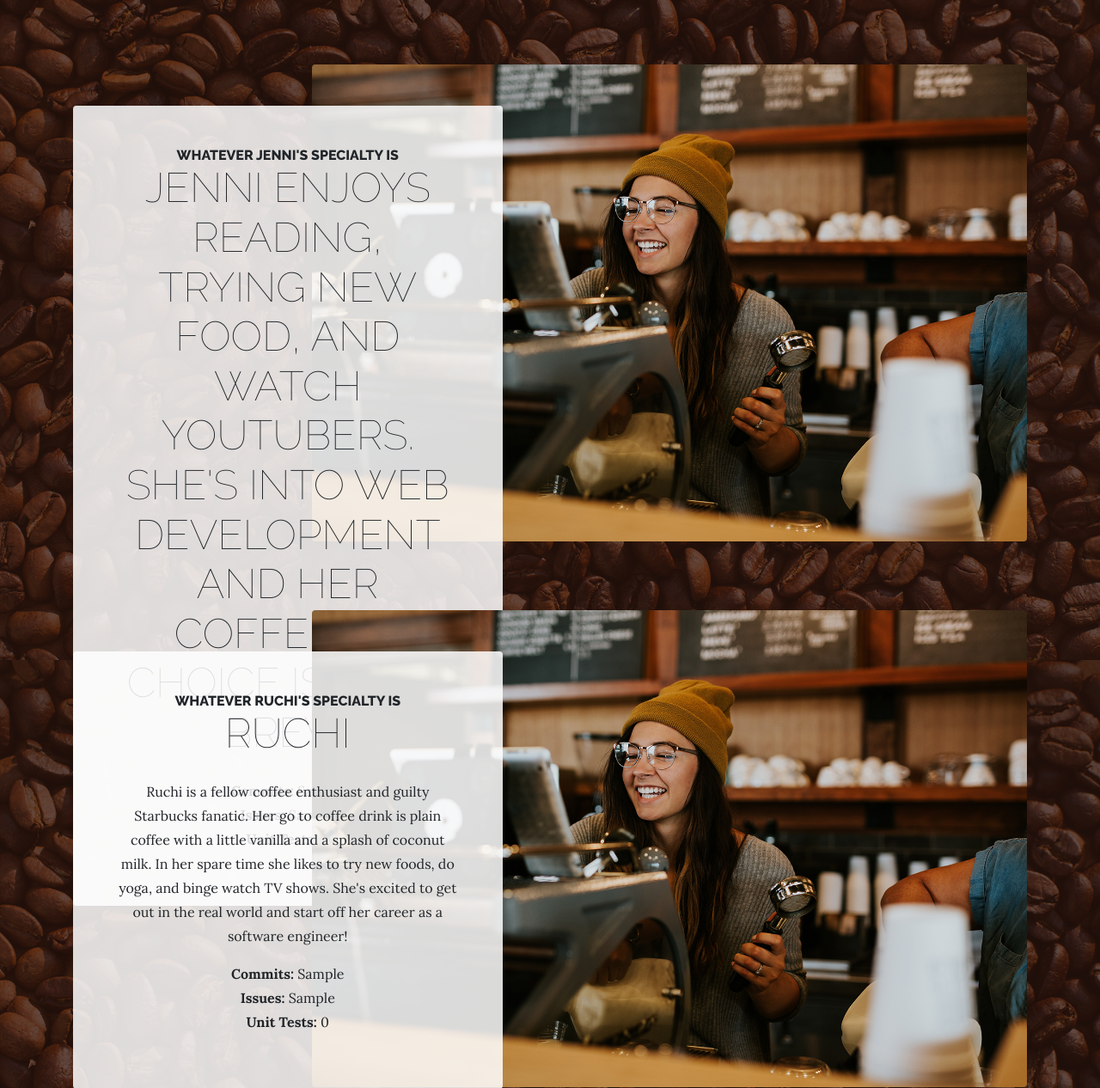
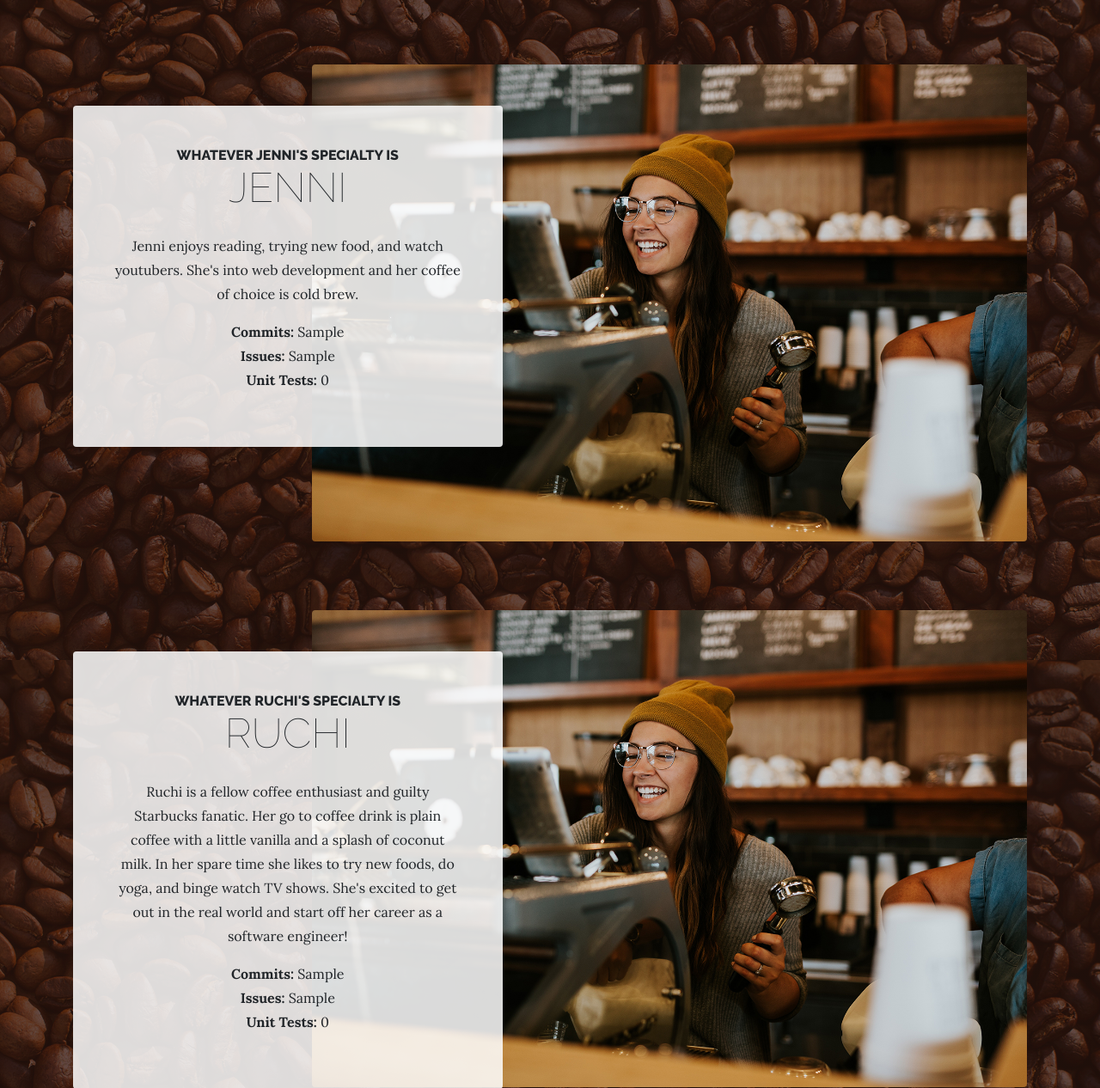
Before and after one commit to sonambenakatti/idb, a Flask app: template templates/about.html in a window 1280 px wide. Shown: the part 2160-3426 px from the top of the page at 86% size. Run offline with Flask 2, Linux system fonts and the light colour scheme; the template is opened without the code that fills it: most values are stand-ins (such as "Sample title", 1, 10 or a date in 2020); some libraries are stand-ins or nearby versions.

Commit message:
update Jenni's about section

```diff
--- a/app.py
+++ b/app.py
@@ -12,7 +12,7 @@ import sys
 import urllib
 
 import yelp
-#import snapshots
+import snapshots
 import githubstats
 
 # Create the application.
--- a/templates/about.html
+++ b/templates/about.html
@@ -93,9 +93,9 @@
           <div class="intro-text left-0 text-center bg-faded p-5 rounded">
             <h2 class="section-heading mb-4">
               <span class="section-heading-upper">Whatever Jenni's specialty is</span>
-              <span class="section-heading-lower">Jenni enjoys reading, trying new food, and watch youtubers. She's into web development and her coffee of choice is cold brew.</span>
+              <span class="section-heading-lower">Jenni</span>
             </h2>
-            <p class="mb-3"></p>
+            <p class="mb-3">Jenni enjoys reading, trying new food, and watch youtubers. She's into web development and her coffee of choice is cold brew.</p>
             <p class="mb-3">
               <b>Commits:</b> {{jenni_commits}} <br>
               <b>Issues:</b> {{jenni_issues}} <br>
```
